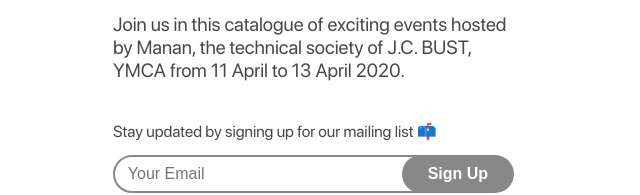
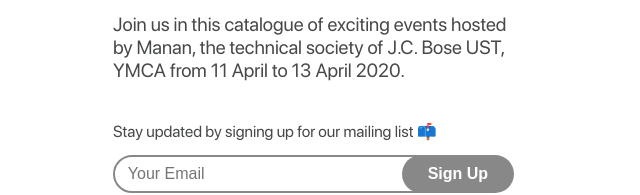
Before and after one commit to Manan-YMCA/zenith2020, a Gatsby site: page / in a window 1280 px wide. Shown: the part 333-528 px from the top of the page, 15-655 px from the left. Built offline with nearby package versions, Linux system fonts and the light colour scheme; Gatsby itself is replaced by a stand-in of ours; a web font is replaced by a local one; what react-pose would draw is missing.

```diff
--- a/src/site/siteData.js
+++ b/src/site/siteData.js
@@ -62,7 +62,7 @@
 export const mainPageData = {
   header: 'A Carnival for Technofanatics',
   actionText:
-    'Join us in this catalogue of exciting events hosted by Manan, the technical society of J.C. BUST, YMCA from 11 April to 13 April 2020.',
+    'Join us in this catalogue of exciting events hosted by Manan, the technical society of J.C. Bose UST, YMCA from 11 April to 13 April 2020.',
   actionButton: siteButtons.contactButton
 };
 
```
